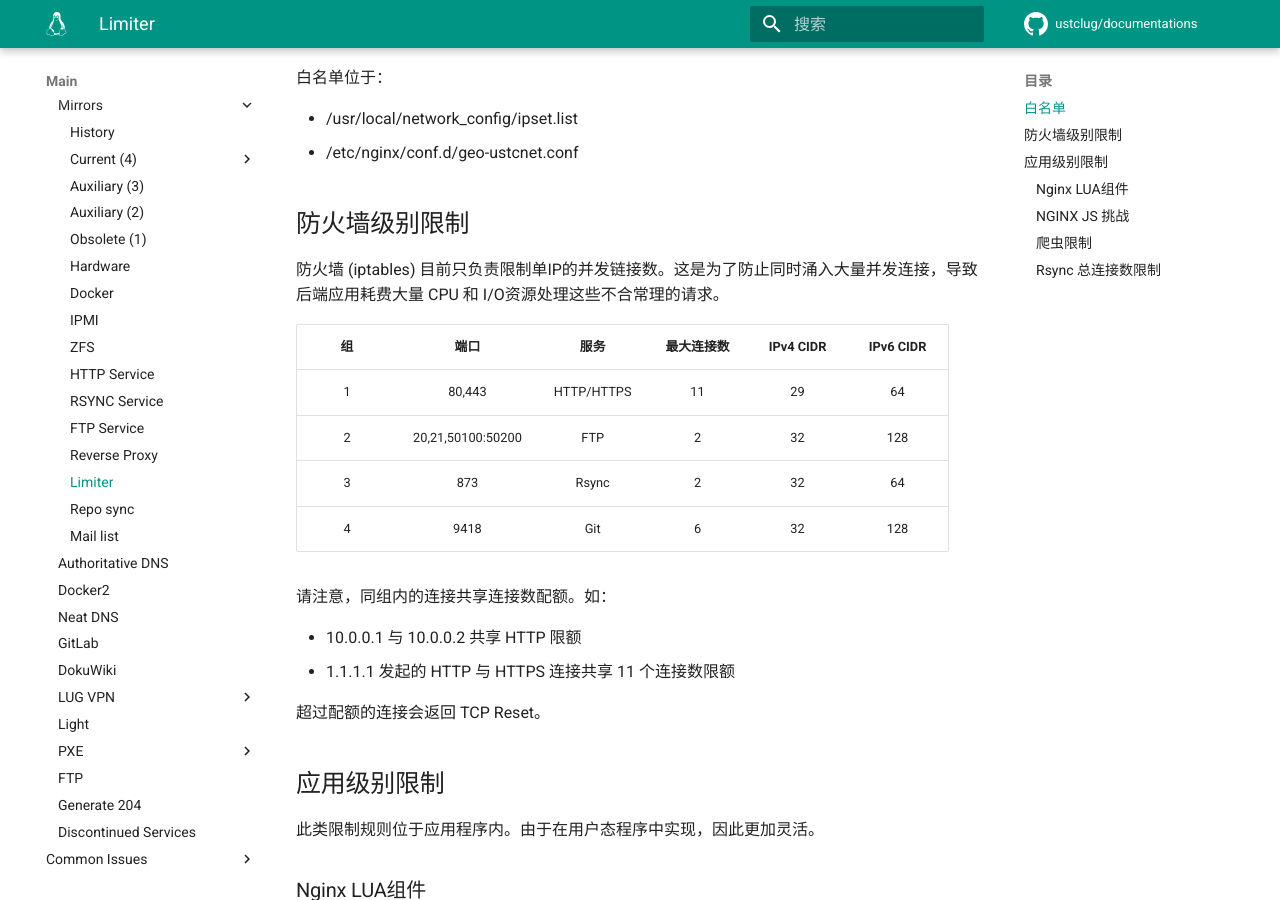
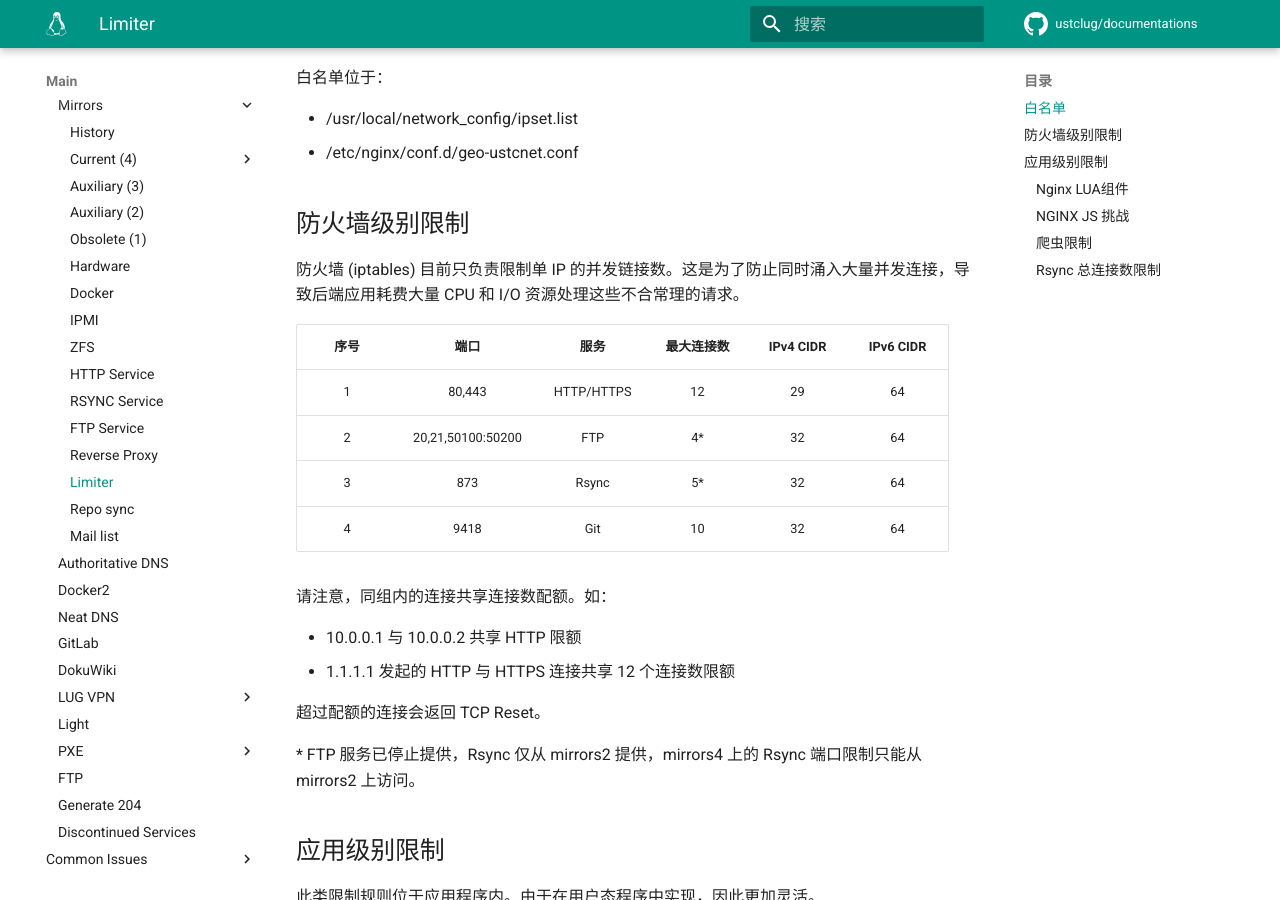
Before and after one commit to ustclug/documentations, an MkDocs documentation site: the page built from docs/services/mirrors/limiter.md, in a window 1280 px wide and 900 px high, scrolled down 481 px. Built offline with MkDocs 1.6.1 and Material for MkDocs 9.7.7, drawn with Linux system fonts in a browser that asks for light colours; comment, search, counter and statistics services are not loaded.

Commit message:
Update services/mirrors/limiter

```diff
--- a/docs/services/mirrors/limiter.md
+++ b/docs/services/mirrors/limiter.md
@@ -17,21 +17,23 @@
 
 ## 防火墙级别限制
 
-防火墙 (iptables) 目前只负责限制单IP的并发链接数。这是为了防止同时涌入大量并发连接，导致后端应用耗费大量 CPU 和 I/O资源处理这些不合常理的请求。
+防火墙 (iptables) 目前只负责限制单 IP 的并发链接数。这是为了防止同时涌入大量并发连接，导致后端应用耗费大量 CPU 和 I/O 资源处理这些不合常理的请求。
 
-|  组  |       端口        |    服务    | 最大连接数 | IPv4 CIDR | IPv6 CIDR |
+| 序号 |       端口        |    服务    | 最大连接数 | IPv4 CIDR | IPv6 CIDR |
 | :--: | :---------------: | :--------: | :--------: | :-------: | :-------: |
-|  1   |      80,443       | HTTP/HTTPS |     11     |    29     |    64     |
-|  2   | 20,21,50100:50200 |    FTP     |     2      |    32     |    128    |
-|  3   |        873        |   Rsync    |     2      |    32     |    64     |
-|  4   |       9418        |    Git     |     6      |    32     |    128    |
+|  1   |      80,443       | HTTP/HTTPS |     12     |    29     |    64     |
+|  2   | 20,21,50100:50200 |    FTP     |     4\*    |    32     |    64     |
+|  3   |        873        |   Rsync    |     5\*    |    32     |    64     |
+|  4   |       9418        |    Git     |     10     |    32     |    64     |
 
 请注意，同组内的连接共享连接数配额。如：
 
 - 10.0.0.1 与 10.0.0.2 共享 HTTP 限额
-- 1.1.1.1 发起的 HTTP 与 HTTPS 连接共享 11 个连接数限额
+- 1.1.1.1 发起的 HTTP 与 HTTPS 连接共享 12 个连接数限额
 
 超过配额的连接会返回 TCP Reset。
+
+\* FTP 服务已停止提供，Rsync 仅从 mirrors2 提供，mirrors4 上的 Rsync 端口限制只能从 mirrors2 上访问。
 
 ## 应用级别限制
 
```
